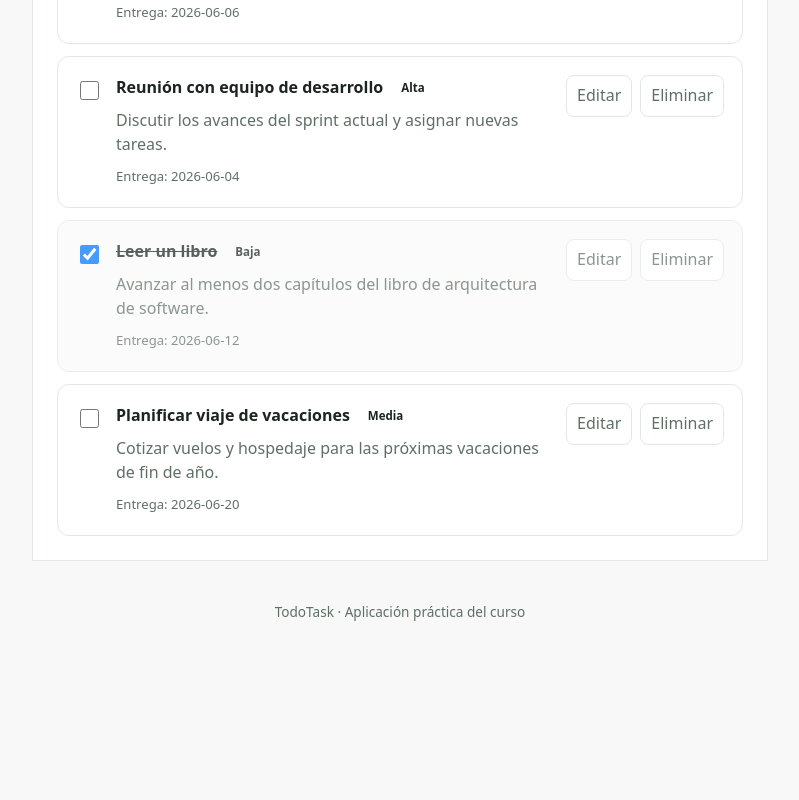
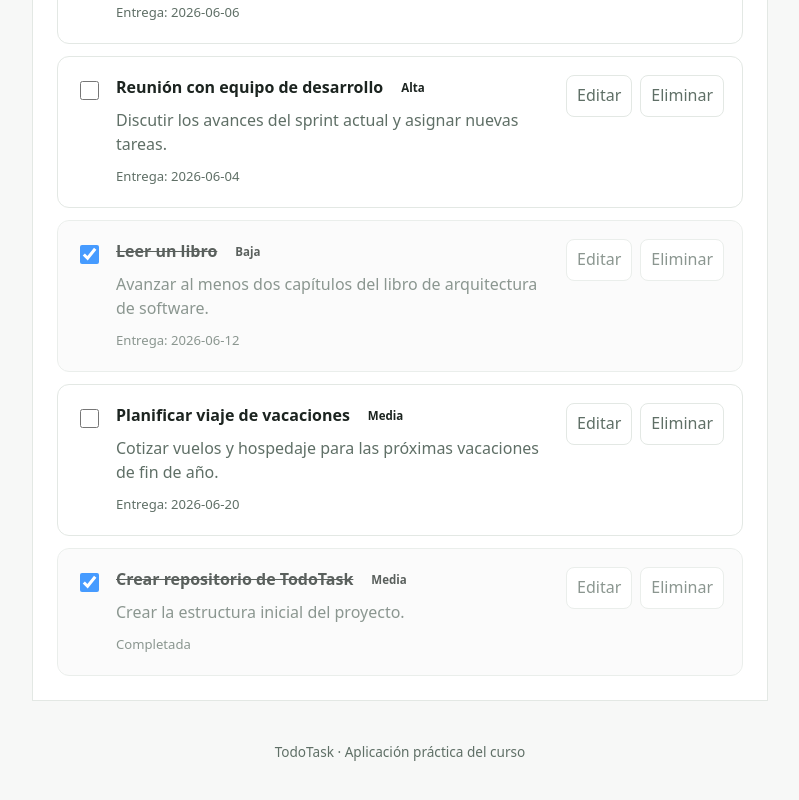
Before and after one commit to nicodelgaaado/book-angular, an Angular app: page /todos in a window 1280 px wide. Shown: the part 1752-2552 px from the top of the page, without its empty margins (240-1039 px from the left). Before the commit the page ends 2461 px from the top, so only its background shows below. Built offline with nearby package versions, Linux system fonts and the light colour scheme.

Commit message:
Revert/align TodoList files to exactly match IvonneBarco/book-angular-6a implementation

```diff
--- a/src/app/todo-list/todo-list.html
+++ b/src/app/todo-list/todo-list.html
@@ -10,23 +10,31 @@
 </header>
 
 <main class="container">
+
+  <!-- =========================
+         RESUMEN DE TAREAS
+    ========================== -->
   <section class="summary">
     <article class="summary-card">
-      <span class="summary-number">{{ todos().length }}</span>
+      <span class="summary-number"> {{todos().length}} </span>
       <span class="summary-label">Total</span>
     </article>
 
     <article class="summary-card">
-      <span class="summary-number">{{ todos().filter((todo) => !todo.isCompleted).length }}</span>
+      <span class="summary-number">3</span>
       <span class="summary-label">Pendientes</span>
     </article>
 
     <article class="summary-card">
-      <span class="summary-number">{{ todos().filter((todo) => todo.isCompleted).length }}</span>
+      <span class="summary-number">1</span>
       <span class="summary-label">Completadas</span>
     </article>
   </section>
 
+
+  <!-- =========================
+         FORMULARIO
+    ========================== -->
   <section class="panel">
     <div class="section-heading">
       <div>
@@ -35,6 +43,10 @@
       </div>
     </div>
 
+    <!--
+        Por ahora este formulario es estático.
+        Más adelante Angular / React controlarán sus valores y eventos.
+      -->
     <form class="task-form">
       <div class="form-group form-group-main">
         <label for="taskTitle">Título</label>
@@ -43,24 +55,28 @@
         name="taskTitle"
         type="text"
         placeholder="Ej. Preparar presentación"
-          [value]="tempTodo.title"
-          (change)="onChangeTodo($event)"
-        />
+        (change)="onChangeTodo($event)">
       </div>
 
       <div class="form-group">
         <label for="priority">Prioridad</label>
-        <select id="priority" name="priority" [value]="tempTodo.priority || 'medium'" (change)="onChangePriority($event)">
+        <select id="priority" name="priority" (change)="onChangePriority($event)">
           <option value="low">Baja</option>
-          <option value="medium">Media</option>
+          <option value="medium" selected>Media</option>
           <option value="high">Alta</option>
         </select>
       </div>
 
-      <button class="btn btn-primary" type="button" (click)="addTodo()">+ Agregar tarea</button>
+      <button class="btn btn-primary" type="button" (click)="addTodo()">
+        + Agregar tarea
+      </button>
     </form>
   </section>
 
+
+  <!-- =========================
+         FILTROS
+    ========================== -->
   <section class="tasks-section">
     <div class="tasks-header">
       <div>
@@ -75,7 +91,12 @@
       </div>
     </div>
 
+
+    <!-- =========================
+           LISTADO DE TAREAS
+      ========================== -->
     <div class="task-list">
+
       <article
         class="task-card"
         *ngFor="let todo of todos(); index as i"
@@ -84,36 +105,123 @@
         <div class="task-check">
           <input
           type="checkbox"
-            id="task-{{ i }}"
+          id="task-{{i}}"
           [checked]="todo.isCompleted"
-            (change)="onChangeCompleted($event, todo)"
-          />
+          (change)="onChangeCompleted($event, todo)">
         </div>
 
         <div class="task-content">
           <div class="task-top">
-            <label [for]="'task-' + i" class="task-title">
-              {{ todo.title }}
+            <label for="task-1" class="task-title">
+              {{todo.title}}
             </label>
-            <span class="priority" [ngClass]="setColorPriority(todo.priority)">
-              {{ todo.priority === 'low' ? 'Baja' : todo.priority === 'medium' ? 'Media' : 'Alta' }}
+            <span
+              class="priority"
+              [ngClass]="setColorPriority(todo.priority)">
+              {{todo.priority === 'low' ? 'Baja' : todo.priority === 'medium' ? 'Media' : 'Alta'}}
             </span>
           </div>
 
           <p class="task-description">
-            {{ todo.description }}
+            {{todo.description}}
           </p>
 
-          <span class="task-date">Entrega: {{ todo.dueDate || 'Sin fecha' }}</span>
+          <span class="task-date">Entrega: {{todo.dueDate}}</span>
         </div>
 
         <div class="task-actions">
-          <button class="icon-btn" type="button" aria-label="Editar tarea">Editar</button>
-          <button class="icon-btn danger" type="button" aria-label="Eliminar tarea">Eliminar</button>
+          <button class="icon-btn" type="button" aria-label="Editar tarea">
+            Editar
+          </button>
+          <button class="icon-btn danger" type="button" aria-label="Eliminar tarea">
+            Eliminar
+          </button>
         </div>
       </article>
+
+      <!--
+      <article class="task-card">
+        <div class="task-check">
+          <input type="checkbox" id="task-2">
+        </div>
+
+        <div class="task-content">
+          <div class="task-top">
+            <label for="task-2" class="task-title">
+              Revisar proyecto final
+            </label>
+            <span class="priority priority-medium">Media</span>
+          </div>
+
+          <p class="task-description">
+            Verificar avances y observaciones pendientes.
+          </p>
+
+          <span class="task-date">Entrega: 26 de septiembre</span>
+        </div>
+
+        <div class="task-actions">
+          <button class="icon-btn" type="button">Editar</button>
+          <button class="icon-btn danger" type="button">Eliminar</button>
+        </div>
+      </article>
+
+
+      <article class="task-card">
+        <div class="task-check">
+          <input type="checkbox" id="task-3">
+        </div>
+
+        <div class="task-content">
+          <div class="task-top">
+            <label for="task-3" class="task-title">
+              Actualizar documentación
+            </label>
+            <span class="priority priority-low">Baja</span>
+          </div>
+
+          <p class="task-description">
+            Agregar instrucciones de instalación y ejecución del proyecto.
+          </p>
+
+          <span class="task-date">Entrega: 30 de septiembre</span>
+        </div>
+
+        <div class="task-actions">
+          <button class="icon-btn" type="button">Editar</button>
+          <button class="icon-btn danger" type="button">Eliminar</button>
+        </div>
+      </article>-->
+
+      <article class="task-card completed">
+        <div class="task-check">
+          <input type="checkbox" id="task-4" checked>
+        </div>
+
+        <div class="task-content">
+          <div class="task-top">
+            <label for="task-4" class="task-title">
+              Crear repositorio de TodoTask
+            </label>
+            <span class="priority priority-medium">Media</span>
+          </div>
+
+          <p class="task-description">
+            Crear la estructura inicial del proyecto.
+          </p>
+
+          <span class="task-date">Completada</span>
+        </div>
+
+        <div class="task-actions">
+          <button class="icon-btn" type="button">Editar</button>
+          <button class="icon-btn danger" type="button">Eliminar</button>
+        </div>
+      </article>
+
     </div>
   </section>
+
 </main>
 
 <footer class="app-footer">
--- a/src/app/todo-list/todo-list.ts
+++ b/src/app/todo-list/todo-list.ts
@@ -1,6 +1,6 @@
 import { Component, signal } from '@angular/core';
+import { Todo } from '../models/todo.model';
 import { CommonModule } from '@angular/common';
-import { Todo } from '../models/todo.model';
 
 @Component({
   imports: [CommonModule],
@@ -108,38 +108,39 @@ export class TodoList {
   };
 
   constructor() {
+    // Al cargar guardamos la lista de tareas en el localStorage
     localStorage.setItem('todos', JSON.stringify(this.todos()));
   }
 
   addTodo() {
-    const title = this.tempTodo.title.trim();
-    if (!title) {
-      return;
-    }
-
     const newTodo: Todo = {
       id: this.todos().length + 1,
-      title,
+      title: this.tempTodo.title,
       description: '',
       dueDate: '',
       category: 'Personal',
-      priority: this.tempTodo.priority || 'medium',
+      priority: this.tempTodo.priority,
       isCompleted: false,
     };
 
+    console.log('.:: New Todo:', newTodo);
     this.todos.update((todos) => [...todos, newTodo]);
-    this.tempTodo = { title: '', priority: '' };
     localStorage.setItem('todos', JSON.stringify(this.todos()));
   }
 
   onChangeTodo(event: Event) {
     const input = event.target as HTMLInputElement;
-    this.tempTodo.title = input.value;
+    const value = input.value;
+    this.tempTodo.title = value;
+    console.log(value);
+    // this.addTodo(value);
   }
 
   onChangePriority(event: Event) {
     const select = event.target as HTMLSelectElement;
-    this.tempTodo.priority = select.value;
+    const value = select.value;
+    this.tempTodo.priority = value;
+    console.log(value);
   }
 
   setColorPriority(priority: string) {
@@ -155,9 +156,11 @@ export class TodoList {
     }
   }
 
-  onChangeCompleted(event: Event, todo: Todo) {
+  onChangeCompleted(event:Event, todo: Todo) {
     const checkbox = event.target as HTMLInputElement;
-    todo.isCompleted = checkbox.checked;
+    const isChecked = checkbox.checked;
+    todo.isCompleted = isChecked;
+    console.log(`Tarea "${todo.title}" completada: ${isChecked}`);
     localStorage.setItem('todos', JSON.stringify(this.todos()));
   }
 }
```
Also changed, not shown: src/app/todo-list/todo-list.scss (+49 -1 lines). Lines whose indentation alone changed are shown as unchanged.
